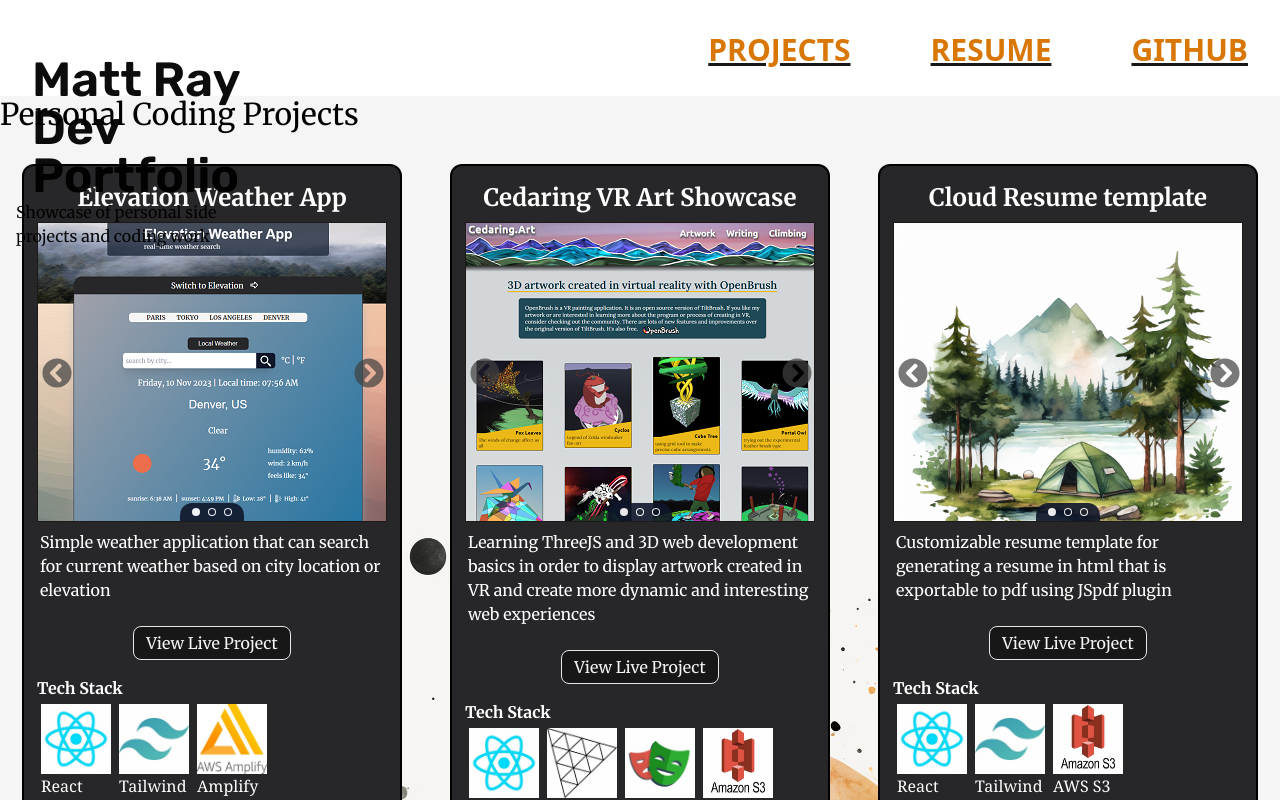
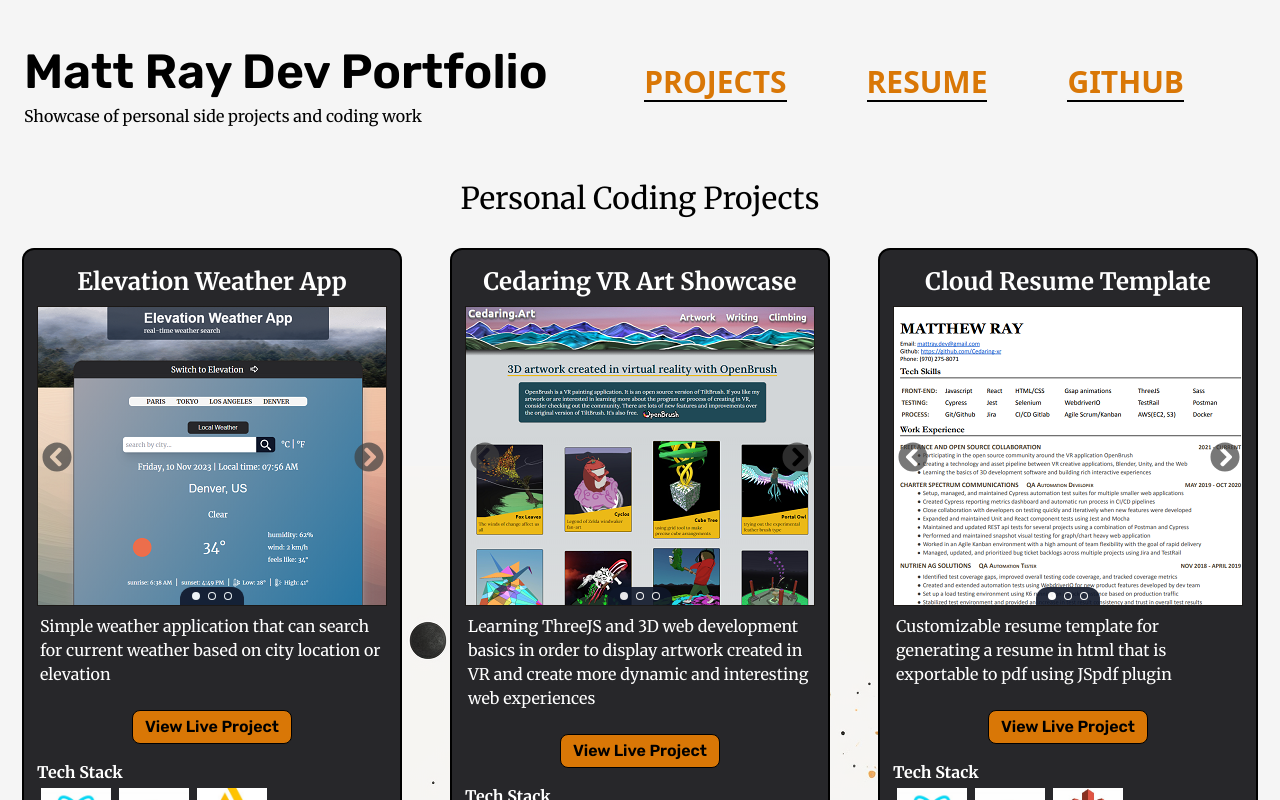
Before and after one commit to Cedaring-xr/cra-portfolio-site, a React (Create React App) app: page /projects in a window 1280 px wide. Shown: the top 800 px of the page. Built offline with nearby package versions, Linux system fonts and the light colour scheme.

Commit message:
improved header, improved projects page

```diff
--- a/src/components/Header.tsx
+++ b/src/components/Header.tsx
@@ -6,7 +6,7 @@ const Header = () => {
 	const handleScroll = () => {
 		const offset = window.scrollY
 
-		if (offset > 0) {
+		if (offset > 180) {
 			setSticky(true)
 		} else {
 			setSticky(false)
@@ -20,46 +20,56 @@ const Header = () => {
 		}
 	}, [])
 
-	const headerClass = isSticky ? 'sticky bg-zinc-900 ease-in-out' : ''
+	const stickyHeader =
+		isSticky && 'sticky bg-zinc-900 transition ease-in-out duration-500 translate-y-full -top-[60px] -mt-16'
+	const stickyTitle = isSticky && 'mt-3 text-white text-2xl lg:text-[2.1rem]'
+	const stickySubtitle = isSticky && 'hidden'
+	const stickyNav = isSticky && 'mt-3'
+	const stickyButton = isSticky && 'border-none'
 
 	return (
 		<div
 			id="header-container"
-			className={`transparent flex flex-row md-gap-[200px] lg:gap-[400px] h-[60px] w-full z-10 sans-font absolute top-0 ${headerClass}`}
+			className={`transparent flex flex-row justify-between h-[60px] w-full z-10 sans-font absolute top-0 ${stickyHeader}`}
 		>
-			<div className="m-1 p-1 rounded-lg opacity-95">
+			<div className="min-w-[400px]">
 				<a href="/">
-					<h1 className="text-5xl text-black font-bold mt-12 ml-6">Matt Ray Dev Portfolio</h1>
-					<h4 className="text-black mx-2 serif-font">Showcase of personal side projects and coding work</h4>
+					<h1 className={`text-3xl lg:text-5xl text-black font-bold mt-12 ml-6 ${stickyTitle}`}>
+						Matt Ray Dev Portfolio
+					</h1>
+					<h4 className={`text-black text-sm lg:text-base mx-6 mt-2 serif-font ${stickySubtitle}`}>
+						Showcase of personal side projects and coding work
+					</h4>
 				</a>
 			</div>
-			<nav className="m-8">
-				<ul className="flex flex-row lg:gap-20 text-amber-600">
+			<nav className={`my-16 md:mr-24 lg:mr-24 xl:mr-48 ${stickyNav}`}>
+				<ul className="flex flex-row gap-12 lg:gap-20 text-amber-600">
 					<li>
-						<button className="">
+						<button className={`border-b-2 border-black ${stickyButton}`}>
 							<a
 								href="/projects"
-								className="text-3xl font-sans font-bold uppercase underline decoration-zinc-900"
+								className="text-xl md:text-2xl lg:text-3xl font-sans font-bold uppercase decoration-zinc-900"
 							>
 								Projects
 							</a>
 						</button>
 					</li>
 					<li>
-						<button className="">
+						<button className={`border-b-2 border-black ${stickyButton}`}>
 							<a
-								href="/projects"
-								className="text-3xl font-sans font-bold uppercase underline decoration-zinc-900"
+								href="/resume"
+								className="text-xl md:text-2xl lg:text-3xl font-sans font-bold uppercase decoration-zinc-900"
 							>
 								Resume
 							</a>
 						</button>
 					</li>
 					<li>
-						<button className="">
+						<button className={`border-b-2 border-black ${stickyButton}`}>
 							<a
-								href="/projects"
-								className="text-3xl font-sans font-bold uppercase underline decoration-zinc-900"
+								href="https://github.com/Cedaring-xr"
+								target="_blank"
+								className="text-xl md:text-2xl lg:text-3xl font-sans font-bold uppercase decoration-zinc-900"
 							>
 								GitHub
 							</a>
--- a/src/components/Project.tsx
+++ b/src/components/Project.tsx
@@ -21,7 +21,7 @@ const Project: React.FC<ProjectProps> = ({ title, description, pictures, logos,
 			<h2 className="font-title text-2xl font-bold my-2">{title}</h2>
 			<ImageSlider pictures={pictures} />
 			<span className="m-2 text-white">{description}</span>
-			<a className="button mx-16 my-4" href={link} target="_blank">
+			<a className="button mx-16 my-4 bg-amber-600 text-black" href={link} target="_blank">
 				View Live Project
 			</a>
 			<div>
@@ -31,7 +31,7 @@ const Project: React.FC<ProjectProps> = ({ title, description, pictures, logos,
 						<div key={logo.name} className="">
 							<div className="m-1 max-w-[70px]">
 								<img src={logo.url} className="h-[70px]"></img>
-								<span className="font-serif">{logo.name}</span>
+								<p className="font-serif text-center">{logo.name}</p>
 							</div>
 						</div>
 					))}
--- a/src/index.css
+++ b/src/index.css
@@ -3,6 +3,12 @@
 @tailwind base;
 @tailwind components;
 @tailwind utilities;
+
+@layer base {
+	html {
+		@apply bg-neutral-100;
+	}
+}
 
 @layer components {
 	.polygon {
@@ -25,7 +31,7 @@
 	}
 
 	.button {
-		@apply rounded-lg p-1 px-3 m-2 bg-neutral-900 text-neutral-100 border-[1px];
+		@apply rounded-lg p-1 px-3 m-2 bg-neutral-900 text-neutral-100 border-[1px] border-black sans-font font-bold;
 	}
 	.serif-font {
 		font-family: 'Merriweather', serif;
--- a/src/pages/Projects.tsx
+++ b/src/pages/Projects.tsx
@@ -11,15 +11,15 @@ import art3 from '../assets/Art3.png'
 import EW1 from '../assets/EW1.png'
 import EW2 from '../assets/EW2.png'
 import EW3 from '../assets/EW3.png'
+import res1 from '../assets/oldResume1.png'
+import res2 from '../assets/pdfMe.png'
 
 // logos
 import ThreeJs from '../assets/icons/Three.png'
-import Next from '../assets/icons/nextJS.png'
 import ReactJS from '../assets/icons/react.png'
 import Tailwind from '../assets/icons/tailwind.png'
 import Typescript from '../assets/icons/typescript.png'
 import Jest from '../assets/icons/jest.png'
-import AWSCombo from '../assets/icons/aws-combined.png'
 import Playwright from '../assets/icons/playwright.png'
 import S3 from '../assets/icons/S3.png'
 import Amplify from '../assets/icons/amplify.png'
@@ -29,8 +29,8 @@ import Python from '../assets/icons/python.png'
 export default function Projects() {
 	return (
 		<>
-			<div className="bg-transparent md:background mt-24">
-				<h2 className="font-title text-3xl">Personal Coding Projects</h2>
+			<div className="bg-transparent md:background mt-[180px]">
+				<h2 className="font-title text-2xl lg:text-3xl text-center">Personal Coding Projects</h2>
 				<div
 					id="projects-container"
 					className="flex flex-col md:flex-row md:gap-8 md:flex-wrap md:max-w-[1400px] mx-auto justify-center"
@@ -45,7 +45,7 @@ export default function Projects() {
 						]}
 						logos={[
 							{ name: 'React', url: ReactJS },
-							{ name: 'Tailwind CSS', url: Tailwind },
+							{ name: 'Tailwind', url: Tailwind },
 							{ name: 'Amplify', url: Amplify }
 						]}
 						link="https://dev.dr7t8my3rq95b.amplifyapp.com/"
@@ -62,27 +62,27 @@ export default function Projects() {
 							{ name: 'React', url: ReactJS },
 							{ name: 'ThreeJS', url: ThreeJs },
 							{ name: 'Playwright', url: Playwright },
-							{ name: 'AWS S3', url: S3 }
+							{ name: 'S3', url: S3 }
 						]}
 						link="https://cedaring.art/"
 					/>
 					<Project
-						title="Cloud Resume template"
+						title="Cloud Resume Template"
 						description="Customizable resume template for generating a resume in html that is exportable to pdf using JSpdf plugin"
 						pictures={[
-							{ url: camp, description: 'camping', alt: 'camping image' },
-							{ url: ship, description: 'ship in ice', alt: 'ship in ice' },
-							{ url: mtn, description: 'psychedelic mountains', alt: 'psychedelic colorful mountains' }
+							{ url: res1, description: 'camping', alt: 'camping image' },
+							{ url: res2, description: 'ship in ice', alt: 'ship in ice' },
+							{ url: res1, description: 'psychedelic mountains', alt: 'psychedelic colorful mountains' }
 						]}
 						logos={[
 							{ name: 'React', url: ReactJS },
-							{ name: 'Tailwind CSS', url: Tailwind },
+							{ name: 'Tailwind', url: Tailwind },
 							{ name: 'AWS S3', url: S3 }
 						]}
 						link=""
 					/>
 					<Project
-						title="Raspberry Pi long-term time lapse camera"
+						title="Raspberry Pi time lapse camera"
 						description="Using a Raspberry Pi to take timelapse pictures, uploading pictures to S3 then running lambda functions to process pictures. Final output is displayed in an amplify website"
 						pictures={[
 							{ url: camp, description: 'camping', alt: 'camping image' },
@@ -95,7 +95,7 @@ export default function Projects() {
 							{ name: 'Lambda', url: Lambda },
 							{ name: 'Amplify', url: Amplify }
 						]}
-						link="https://cedaring.art/"
+						link=""
 					/>
 					<Project
 						title="React Component Practice"
@@ -107,13 +107,13 @@ export default function Projects() {
 						]}
 						logos={[
 							{ name: 'React', url: ReactJS },
-							{ name: 'Tailwind CSS', url: Tailwind },
+							{ name: 'Tailwind', url: Tailwind },
 							{ name: 'Typescript', url: Typescript },
 							{ name: 'Jest', url: Jest }
 						]}
 						link="https://main.d1x2x77vkbyrf2.amplifyapp.com/"
 					/>
-					<Project
+					{/* <Project
 						title="Full Stack Quiz Generator"
 						description="Create and Share custom multiple choice quizzes/surveys"
 						pictures={[
@@ -128,7 +128,7 @@ export default function Projects() {
 							{ name: 'Next.js', url: Next }
 						]}
 						link="https://github.com/Cedaring-xr"
-					/>
+					/> */}
 				</div>
 			</div>
 		</>
--- /dev/null
+++ b/src/pages/Resume.tsx
@@ -0,0 +1,7 @@
+import React from 'react'
+
+function Resume() {
+	return <div>Resume</div>
+}
+
+export default Resume
--- a/src/routes.tsx
+++ b/src/routes.tsx
@@ -2,6 +2,7 @@ import React from 'react'
 import { BrowserRouter as Router, Routes, Route } from 'react-router-dom'
 import Home from './pages/Home'
 import Projects from './pages/Projects'
+import Resume from './pages/Resume'
 import Header from './components/Header'
 import Footer from './components/Footer'
 
@@ -12,6 +13,7 @@ export default function PageRoutes() {
 			<Routes>
 				<Route path="/" element={<Home />} />
 				<Route path="/projects" element={<Projects />} />
+				<Route path="/resume" element={<Resume />} />
 			</Routes>
 			<Footer date="Nov 2023" />
 		</Router>
--- a/tailwind.config.js
+++ b/tailwind.config.js
@@ -6,7 +6,7 @@ module.exports = {
 		screens: {
 			sm: '400px',
 			md: '650px',
-			lg: '1000px',
+			lg: '1200px',
 			xl: '1620px'
 		}
 	},
```
Also changed, not shown: src/assets/oldResume1.png (added), src/assets/pdfMe.png (added).
